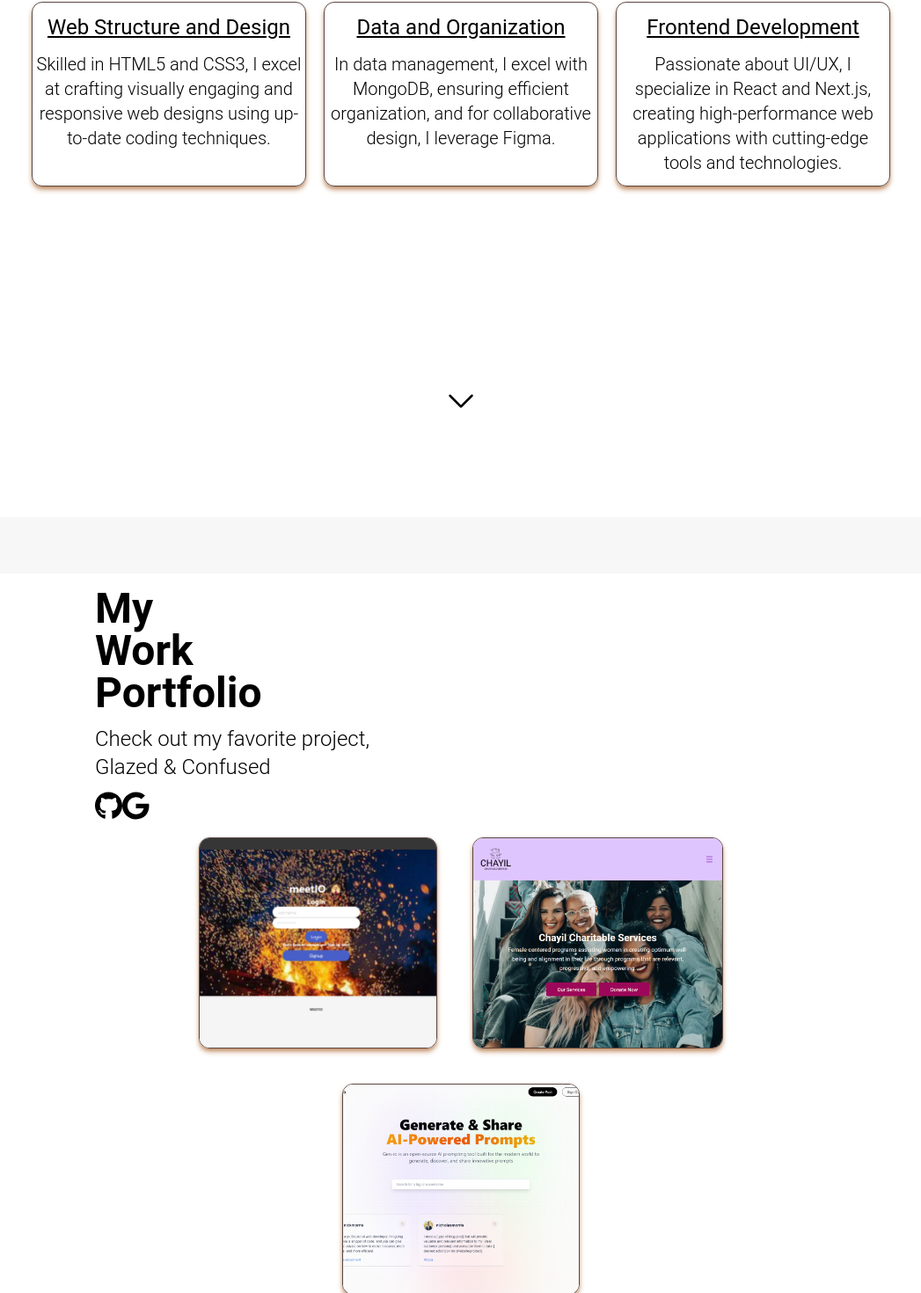
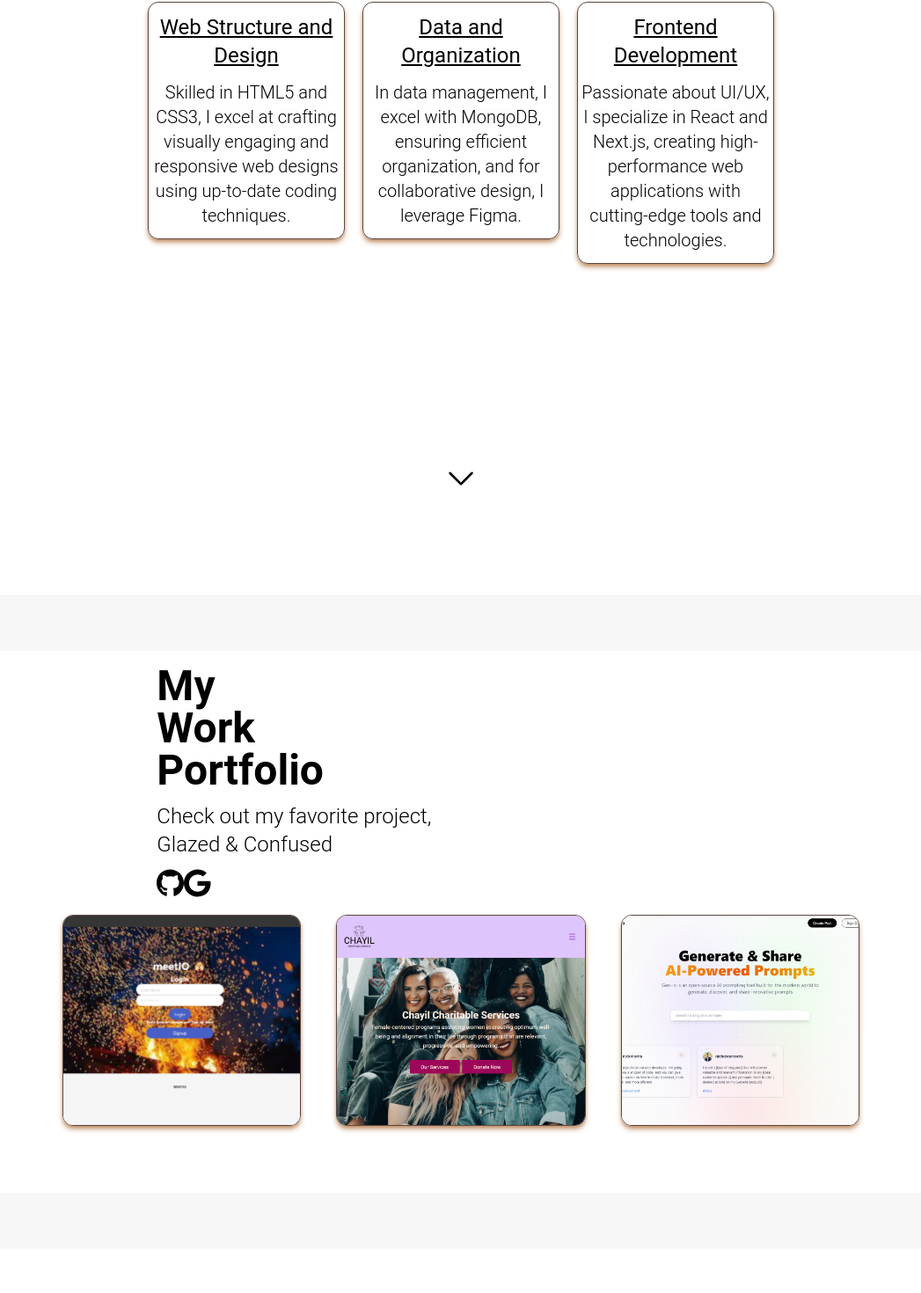
Before and after one commit to Morralytics/morralytics-portfolio, a Next.js app: page / in a window 1280 px wide. Shown: the part 1370-2840 px from the top of the page at 88% size, without its empty margins (116-1163 px from the left). After the commit the page ends 2790 px from the top, so only its background shows below. Built offline with nearby package versions, Linux system fonts and the light colour scheme; grey boxes are pictures that could not be loaded.

Commit message:
Fixing desktop format.

```diff
--- a/components/Portfolio.jsx
+++ b/components/Portfolio.jsx
@@ -111,8 +111,8 @@ const Portfolio = () => {
           </div>
         </div>
       </div>
-      <div className="hidden sm:flex w-full flex flex-col mt-14 px-5 sm:px-16 sm:mt-28 lg:px-56">
-        <div className="flex items-center">
+      <div className="hidden sm:flex w-full flex flex-col mt-14 px-5 sm:px-16 sm:mt-28 justify-center items-center">
+        <div className="flex items-center lg:px-44">
           <div className="flex flex-col">
             <div className="w-full text-black text-5xl font-bold md:w-1/4">
               My Work Portfolio
@@ -152,7 +152,7 @@ const Portfolio = () => {
           </div>
         </div>
         <div className="flex">
-          <div className="flex flex-col items-center sm:-pt-5 sm:flex-row sm:flex-wrap sm:w-full sm:justify-center">
+          <div className="flex flex-col items-center sm:-pt-5 sm:flex-row sm:flex-wrap sm:w-full lg:w-fit sm:justify-center lg:flex-nowrap">
             <div className="group hover:bg-[#F7F7F8] relative mx-5 my-5 rounded-xl overflow-hidden border border-liver w-70 h-60 shadow-md shadow-persion-orange">
               <img
                 src="/assets/images/Meet-IO-Cropped.png"
--- a/components/TechStack.jsx
+++ b/components/TechStack.jsx
@@ -17,12 +17,12 @@ const TechStack = () => {
         <FontAwesomeIcon icon={faEnvira} className="h-16" />
         <FontAwesomeIcon icon={faFigma} className="h-16" />
       </div>
-      <div className="flex flex-col w-3/4 sm:w-full mt-16 px-5 lg:px-28">
+      <div className="flex flex-col items-center w-3/4 sm:w-full mt-16 px-5 lg:px-28">
         <div className="text-center text-black text-5xl font-bold mb-16">
           Tech Stack
         </div>
 
-        <div className="flex flex-col w-full justify-around items-center sm:items-start sm:flex-row sm:px-5">
+        <div className="flex flex-col w-full justify-around items-center sm:items-start sm:flex-row sm:px-5 lg:w-3/4">
           <div className="flex flex-col w-full justify-center items-center px-3 mb-8 min-[675px]:min-h-[355px] min-[711px]:min-h-[325px] min-[768px]:min-h-[325px] sm:px-1 sm:min-h-[380px] md:min-h-[300px] min-[875px]:min-h-[296px] min-[886px]:min-h-[240px] min-[980px]:min-h-[200px] min-[1083px]:min-h-[300px] min-[1099px]:min-h-[270px] min-[1110px]:min-h-[240px] min-[1204px]:min-h-[210px] lg:min-h-[296px] min-[1300px]:min-h-[190px] min-[1388px]:min-h-[200px] sm:mx-5 sm:justify-start border border-liver rounded-xl shadow-md shadow-persion-orange">
             <div className="w-full text-center text-black text-2xl font-normal underline py-3">
               Web Structure and Design
```
